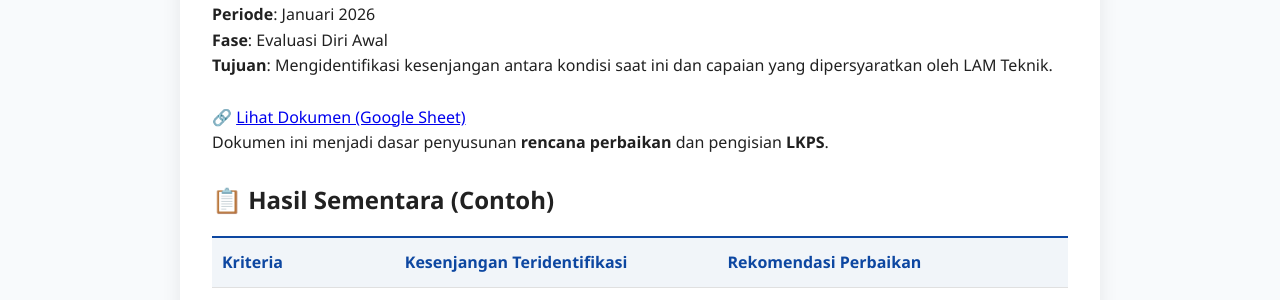
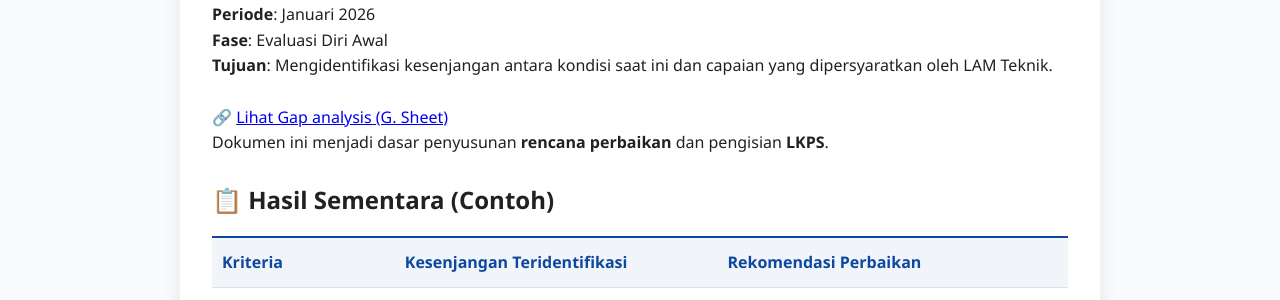
Before and after one commit to portal-psbm/aksibm-26, a Jekyll site: the page built from gap-analysis.md, in a window 1280 px wide and 1339 px high. Shown: the part 195-495 px from the top of the window. Built offline with Jekyll 4.4.1, drawn with Linux system fonts in a browser that asks for light colours.

Commit message:
Update gap

```diff
--- a/gap-analysis.md
+++ b/gap-analysis.md
@@ -9,7 +9,7 @@ permalink: /gap-analysis/
 **Periode**: Januari 2026
 **Fase**: Evaluasi Diri Awal
 **Tujuan**: Mengidentifikasi kesenjangan antara kondisi saat ini dan capaian yang dipersyaratkan oleh LAM Teknik. <br><br>
-🔗 [Lihat Dokumen (Google Sheet)](https://docs.google.com/spreadsheets/d/1xi1LvTeES9AJvr59tnaQnbF-sVIidU4khh7Ys-nC-oM/edit?usp=sharing)<br>
+🔗 [Lihat Gap analysis (G. Sheet)](https://docs.google.com/spreadsheets/d/1xi1LvTeES9AJvr59tnaQnbF-sVIidU4khh7Ys-nC-oM/edit?usp=sharing)<br>
 
 > Dokumen ini menjadi dasar penyusunan **rencana perbaikan** dan pengisian **LKPS**.
 
```
